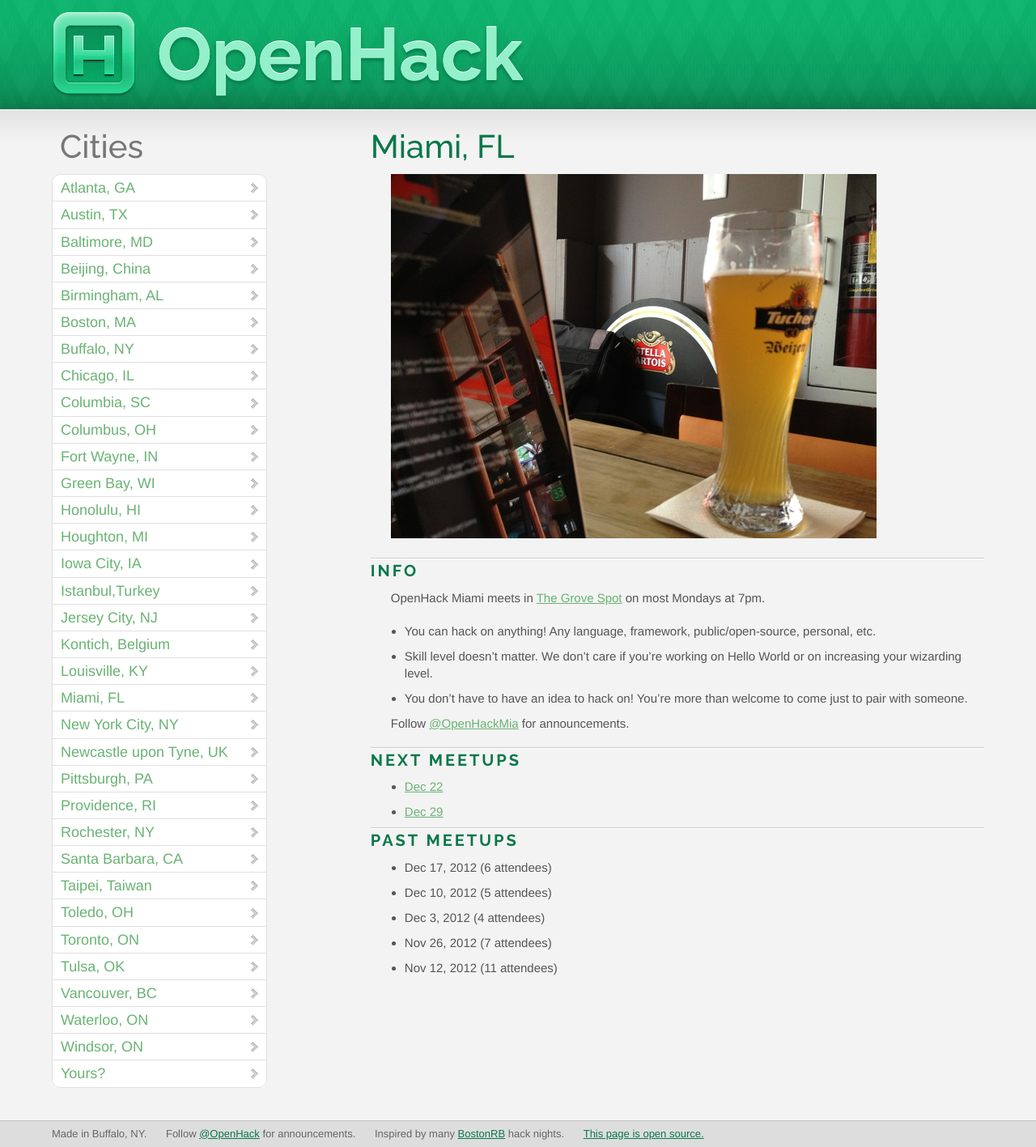
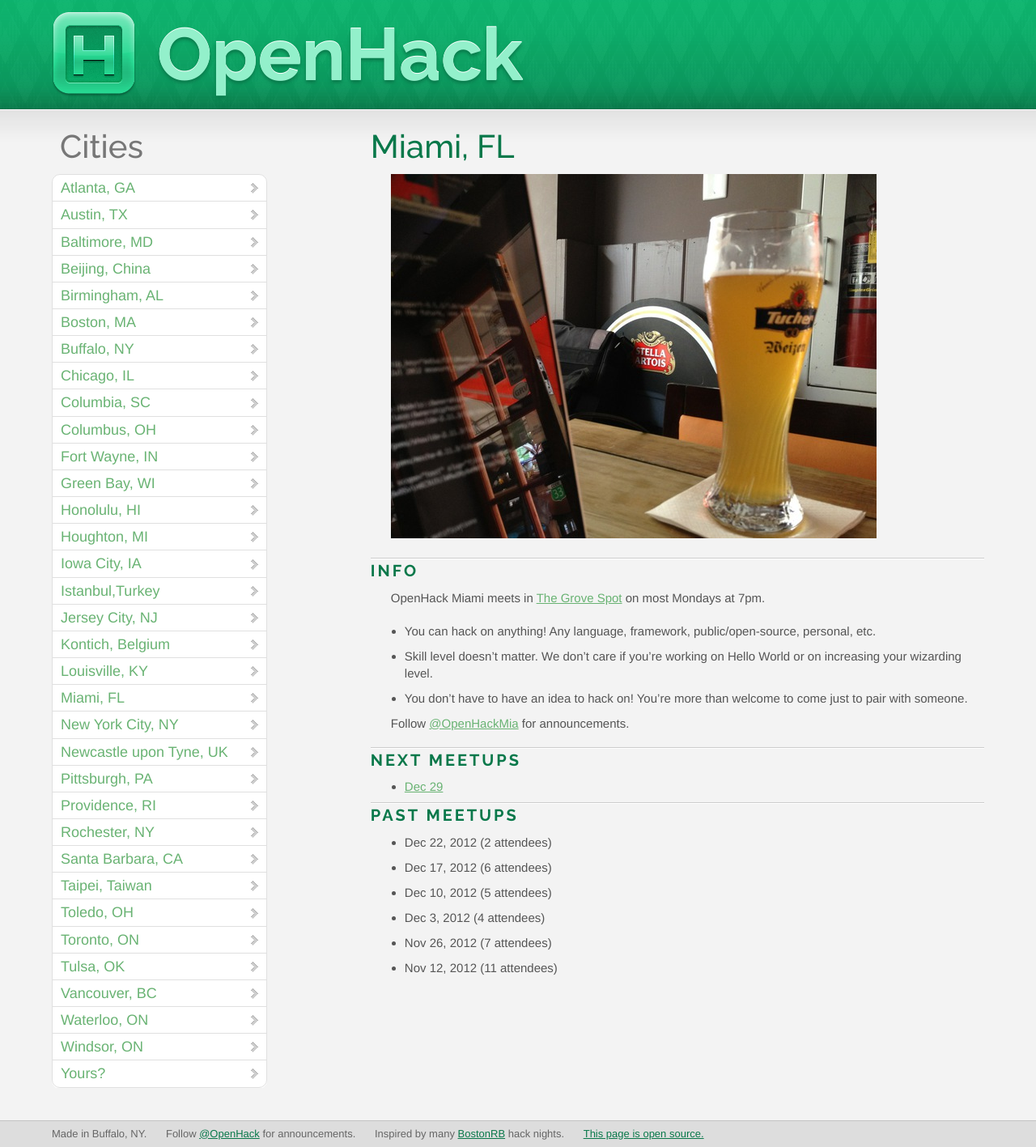
Before and after one commit to OpenHack/openhack.github.com, a Jekyll site: the page built from miami/index.markdown, in a window 1280 px wide. Shown: the whole page at 81% size. Built offline with Jekyll 4.4.1, drawn with Linux system fonts in a browser that asks for light colours; nearby versions of some CDN libraries; Markdown is read by kramdown in place of the engine named in the settings; comment, search, counter and statistics services are not loaded.

Commit message:
update miami

```diff
--- a/miami/index.markdown
+++ b/miami/index.markdown
@@ -19,11 +19,11 @@ Follow [@OpenHackMia](http://twitter.com/openhackmia) for announcements.
 
 ### Next meetups
 
-* [Dec 22](http://www.meetup.com/miamirb/events/94878422/)
 * [Dec 29](http://www.meetup.com/miamirb/events/94878792/)
 
 ### Past meetups
 
+* Dec 22, 2012 (2 attendees)
 * Dec 17, 2012 (6 attendees)
 * Dec 10, 2012 (5 attendees)
 * Dec 3, 2012 (4 attendees)
```
